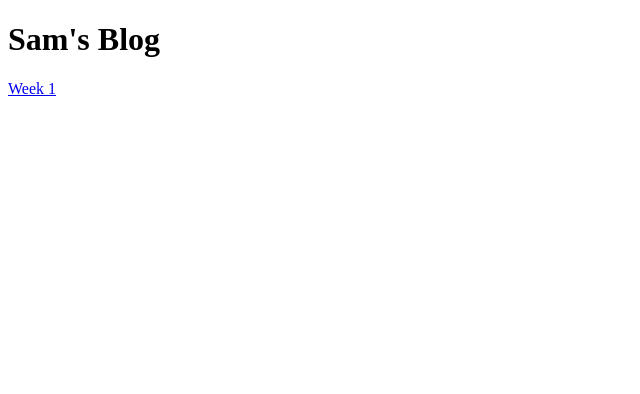
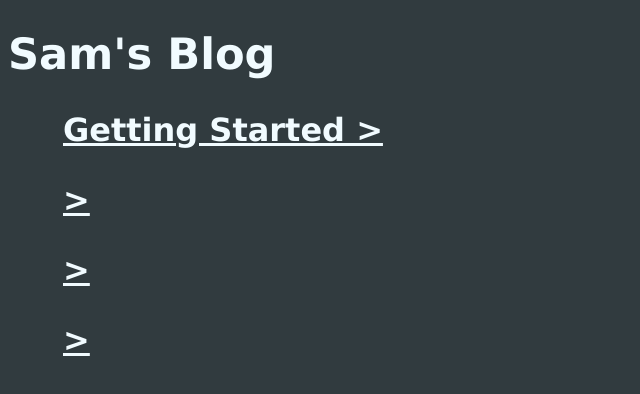
Before and after one commit to schaffsp/347blog, a plain HTML site: page index.html in a window 1280 px wide. Shown: the whole page, without its empty margins (0-640 px from the left). Drawn offline with Linux system fonts and the light colour scheme.

Commit message:
Add files via upload

```diff
--- /dev/null
+++ b/html/blog.css
@@ -0,0 +1,50 @@
+* {
+    background-color: #313b3f;
+    color: #f1fbff;
+    font-family: 'Lucida Sans', 'Lucida Sans Regular', 'Lucida Grande', 'Lucida Sans Unicode', Geneva, Verdana, sans-serif;
+}
+
+.post_title {
+    font-size: 2.7em;
+    margin-bottom: 0px;
+}
+
+.post_subtitle {
+    margin-top: 0px;
+    font-style: italic;
+    margin-bottom: 30px;
+}
+
+.return_link {
+    text-decoration: none;
+    font-weight: bold;
+}
+
+.symbol {
+    text-decoration: none;
+    position: relative;
+    font-size: 1em;
+    transition: .5s;
+}
+
+  .symbol::before {
+    text-decoration: none;
+    content: '';
+    position: absolute;
+    top: 0;
+    left: 0;
+    width: 100%;
+    height: 100%;
+    transition: .5s;
+    transform: scale(.9);
+    z-index: -1;
+  }
+
+  .symbol:hover::before {
+    transform: scale(1.1);
+  }
+
+  .symbol:hover {
+    color: #ffee10;
+    text-shadow: 0 0 5px #ffee10;
+  }
--- /dev/null
+++ b/index.css
@@ -0,0 +1,43 @@
+* {
+    background-color: #313b3f;
+    color: #f1fbff;
+    font-family: 'Lucida Sans', 'Lucida Sans Regular', 'Lucida Grande', 'Lucida Sans Unicode', Geneva, Verdana, sans-serif;
+}
+
+.title {
+    font-size: 2.7em;
+}
+
+ul {
+    list-style: none;
+    margin: 0 15px;
+}
+
+.symbol {
+    text-decoration: none;
+    position: relative;
+    font-size: 2em;
+    transition: .5s;
+}
+
+  .symbol::before {
+    text-decoration: none;
+    content: '';
+    position: absolute;
+    top: 0;
+    left: 0;
+    width: 100%;
+    height: 100%;
+    transition: .5s;
+    transform: scale(.9);
+    z-index: -1;
+  }
+
+  .symbol:hover::before {
+    transform: scale(1.1);
+  }
+
+  .symbol:hover {
+    color: #ffee10;
+    text-shadow: 0 0 5px #ffee10;
+  }
--- a/index.html
+++ b/index.html
@@ -2,9 +2,33 @@
 <html>
     <head>
         <title>Blog</title>
+        <link rel="stylesheet" href="index.css">
     </head>
     <body>
-        <h1>Sam's Blog</h1>
-        <a href="google.com"><p>Week 1</p></a>
+        <h1 class="title">Sam's Blog</h1>
+        <ul>
+            <li>
+                <div class="blog_link_body">
+                    <a class="blog_link" href="html/week1.html">
+                        <h3 class="symbol">Getting Started &gt;</h3>
+                    </a>
+                </div>
+                <div class="blog_link_body">
+                    <a class="blog_link" href="">
+                        <h3 class="symbol">&gt;</h3>
+                    </a>
+                </div>
+                <div class="blog_link_body">
+                    <a class="blog_link" href="">
+                        <h3 class="symbol">&gt;</h3>
+                    </a>
+                </div>
+                <div class="blog_link_body">
+                    <a class="blog_link" href="">
+                        <h3 class="symbol">&gt;</h3>
+                    </a>
+                </div>
+            </li>
+        </ul>
     </body>
 </html>
```
Also changed, not shown: html/post_template.html (added, +19 -0 lines), html/week1.html (added, +26 -0 lines).
